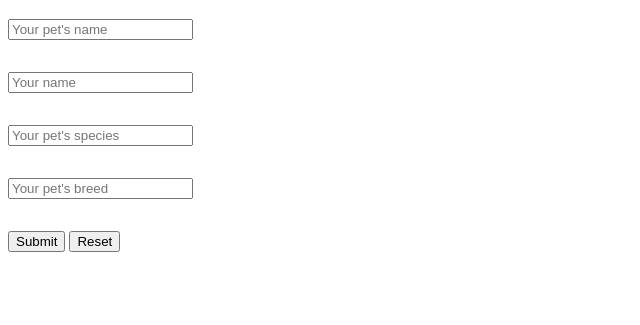
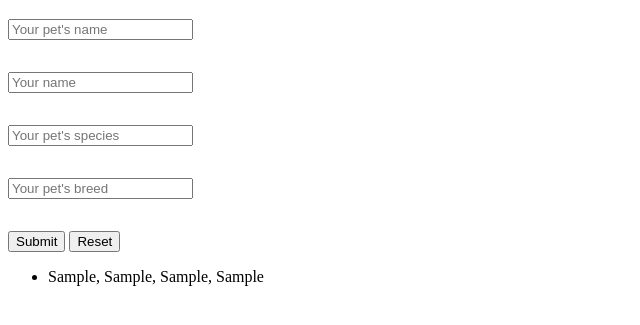
Before and after one commit to Alexrocc/Unit-2-Week-3-Day-1---JS-classes, a plain HTML site: page index.html in a window 1280 px wide. Both pictures are taken after typing "Sample", "Sample", "Sample", "Sample" into the empty fields and a click on the button "Submit". Shown: the part 61-386 px from the top of the page, without its empty margins (0-640 px from the left). Drawn offline with Linux system fonts and the light colour scheme.

Commit message:
added new list generation

```diff
--- a/index.html
+++ b/index.html
@@ -21,6 +21,7 @@
       <button type="submit">Submit</button>
       <button type="reset">Reset</button>
     </form>
+    <ul id="pet-list"></ul>
     <script src="./script.js"></script>
   </body>
 </html>
--- a/script.js
+++ b/script.js
@@ -23,6 +23,7 @@ const User2 = new User("Luigi", "Verdi", 27, "Roma");
 User.ageCompare(User1, User2);
 
 const form = document.getElementById("pet-form");
+const petUl = document.getElementById("pet-list");
 
 const petArray = [];
 
@@ -50,6 +51,9 @@ form.addEventListener("submit", (e) => {
 
   petArray.push(newPet);
 
+  const newLi = document.createElement("li");
+  newLi.innerText = `${newPet.petName}, ${newPet.ownerName}, ${newPet.species}, ${newPet.breed}`;
+  petUl.appendChild(newLi);
   form.reset(); //Per qualche motivo la riassegnazione di .value a "" non ha avuto effetto
 
   if (petArray.length > 1) {
```
